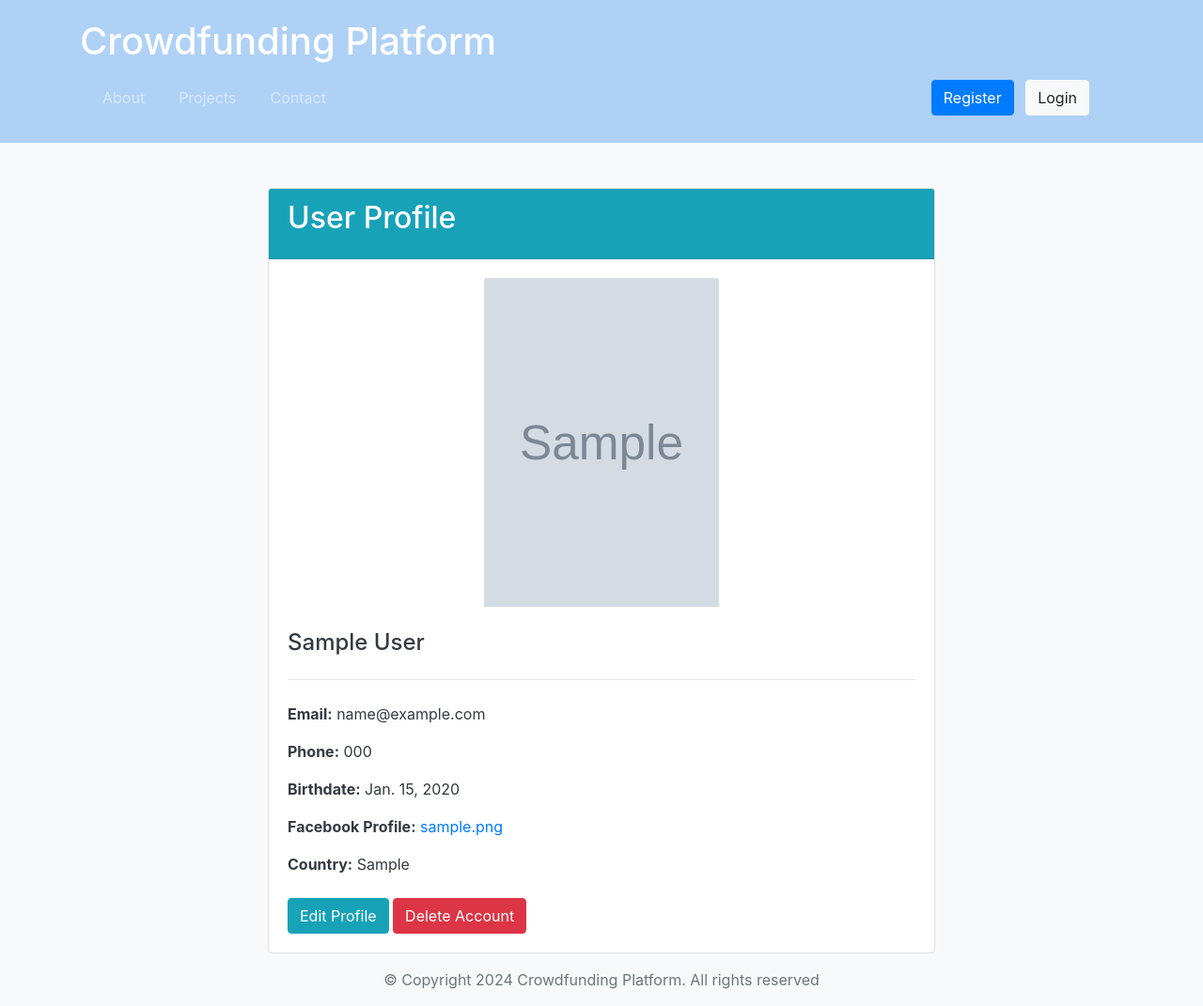
After one commit to RahmaAsharf/Django-Crowd-Funding-Web-App, a Django app: page /authentication/profile/1/ in a window 1280 px wide. The commit adds this page. Shown: the whole page at 94% size. Run offline with Django 5.2, Linux system fonts and the light colour scheme; tables that the repository leaves empty hold one stand-in row (values such as "Sample post"); grey boxes marked "Sample" are stand-in pictures; some libraries are stand-ins or nearby versions.

Commit message:
Add (view_profile, edit_profile, delete_account) functions

```diff
--- a/authentication/models.py
+++ b/authentication/models.py
@@ -8,7 +8,10 @@ class CustomUser(models.Model):
     email = models.EmailField(unique=True)
     password = models.CharField(max_length=100)
     mobile_phone = models.CharField(max_length=11)
-    profile_picture = models.ImageField(upload_to='authentication/images/', null=True, blank=True)
+    profile_picture = models.ImageField(upload_to='authentication/images/', null=True, blank=True ) # to be updated later (REQUIRED)
+    birthdate = models.DateField(null=True, blank=True)
+    facebook_profile = models.URLField(max_length=200, null=True, blank=True)
+    country = models.CharField(max_length=100, null=True, blank=True)
 
     def __str__(self):
       return f"{self.email}"
@@ -16,3 +19,8 @@ class CustomUser(models.Model):
     @classmethod
     def get_all_users(cls):
         return cls.objects.all()
+
+    # <!-- STILL WORKING ON IT -->
+    @property
+    def image_url(self):
+        return f'/images/{self.profile_picture}'
--- /dev/null
+++ b/authentication/templates/authentication/profile.html
@@ -0,0 +1,36 @@
+{% extends 'layouts/base.html' %}
+{% load static %}
+{% block 'content' %}
+
+<div class="container mt-5">
+  <div class="row justify-content-center">
+    <div class="col-md-8">
+      <div class="card">
+        <div class="card-header bg-info text-white">
+          <h1 class="card-title" style="font-size: 2rem;">User Profile</h1>
+        </div>
+        <div class="card-body">
+        <!-- STILL WORKING ON IT -->
+          <div class="text-center mb-4">
+            <img src="{{user.image_url}}" style="width: 250px; height: 350px;" class="card-img-top" alt="...">
+          </div>
+        <!-- STILL WORKING ON IT -->
+          <h4 class="card-title" style="font-size: 1.5rem;">{{ user.first_name }} {{ user.last_name }}</h4>
+          <hr class="my-4">
+          <p class="card-text"><b>Email:</b> {{ user.email }}</p>
+          <p class="card-text"><b>Phone:</b> {{ user.mobile_phone }}</p>
+          <p class="card-text"><b>Birthdate:</b> {{ user.birthdate }}</p>
+          <p class="card-text"><b>Facebook Profile:</b> <a href="{{ user.facebook_profile }}">{{ user.facebook_profile }}</a></p>
+          <p class="card-text"><b>Country:</b> {{ user.country }}</p>
+          <div class="mt-4">
+            <a href="{% url 'edit.profile' user.id %}" class="btn btn-info">Edit Profile</a>
+            <a href="{% url 'delete.account' user.id %}" class="btn btn-danger">Delete Account</a>
+          </div>
+        </div>
+      </div>
+    </div>
+  </div>
+</div>
+
+<script src="{% static 'authentication/js/script.js'%}"></script>
+{% endblock %}
--- a/authentication/templates/layouts/base.html
+++ b/authentication/templates/layouts/base.html
@@ -42,7 +42,7 @@
         }
     </style>
 </head>
-<body>
+<body class="d-flex flex-column min-vh-100">
     <header>
         <div class="container">
             <h1>Crowdfunding Platform</h1>
@@ -68,9 +68,9 @@
 
         </div>
     </div>
-    <footer>
-        <div class="container">
-            <p>&copy; 2024 Crowdfunding Platform. All rights reserved.</p>
+    <footer class="footer mt-auto py-3 bg-light">
+        <div class="container text-center">
+          <span class="text-muted">© Copyright 2024 Crowdfunding Platform. All rights reserved</span>
         </div>
     </footer>
 </body>
--- a/authentication/urls.py
+++ b/authentication/urls.py
@@ -1,8 +1,11 @@
 from django.urls import path
-from authentication.views import landing,register
+from authentication.views import *
 
 urlpatterns = [
     path('land', landing, name='landing'),
-    path('register', register, name='register')
+    path('register', register, name='register'),
+    path('profile/<int:id>/', view_profile, name='view.profile'),
+    path('profile/<int:id>/edit/', edit_profile, name='edit.profile'),
+    path('profile/<int:id>/delete/', delete_account, name='delete.account'),
 
 ]
--- a/authentication/views.py
+++ b/authentication/views.py
@@ -1,6 +1,9 @@
-from django.shortcuts import render, redirect, reverse
+from django.shortcuts import render, redirect, reverse, get_object_or_404
+from django.contrib.auth.decorators import login_required
 from django.http import HttpResponse
-from authentication.forms import  UserModelForm
+from authentication.forms import  UserModelForm, CustomUser
+
+
 # Create your views here.
 def landing(request):
 
@@ -14,8 +17,37 @@ def landing(request):
 def register(request):
     form = UserModelForm()
     if request.method == 'POST':
-        form = UserModelForm(request.POST)
+        form = UserModelForm(request.POST, request.FILES)
         if form.is_valid():
             form.save()  # Save the form data to create a new user
             return HttpResponse("User created successfully.")
     return render(request, 'authentication/register.html', {'form': form})
+
+
+def view_profile(request, id):
+    user = get_object_or_404(CustomUser, pk=id)
+    return render(request, 'authentication/profile.html', {'user': user})
+
+
+def edit_profile(request, id):
+    user = get_object_or_404(CustomUser, pk=id)
+    if request.method == 'POST':
+        form = UserModelForm(request.POST, request.FILES, instance=user)
+        if form.is_valid():
+            form.save()
+            return redirect('view.profile', id=id)
+    else:
+        # Exclude the email field from the form
+        # Set initial value for password field to an empty string
+        form = UserModelForm(instance=user)
+        # form.fields['email'].disabled = True
+        # form.initial['password'] = ''
+    return render(request, 'authentication/edit_profile.html', {'form': form, 'id': id})
+
+
+def delete_account(request, id):
+    user = get_object_or_404(CustomUser, pk=id)
+    if request.method == 'POST':
+        user.delete()
+        return redirect('landing')
+    return render(request, 'authentication/delete_account.html', {'user': user})
```
Also changed, not shown: authentication/templates/authentication/delete_account.html (added, +20 -0 lines), authentication/templates/authentication/edit_profile.html (added, +19 -0 lines), authentication/migrations/0002_customuser_birthdate_customuser_country_and_more.py (added).
